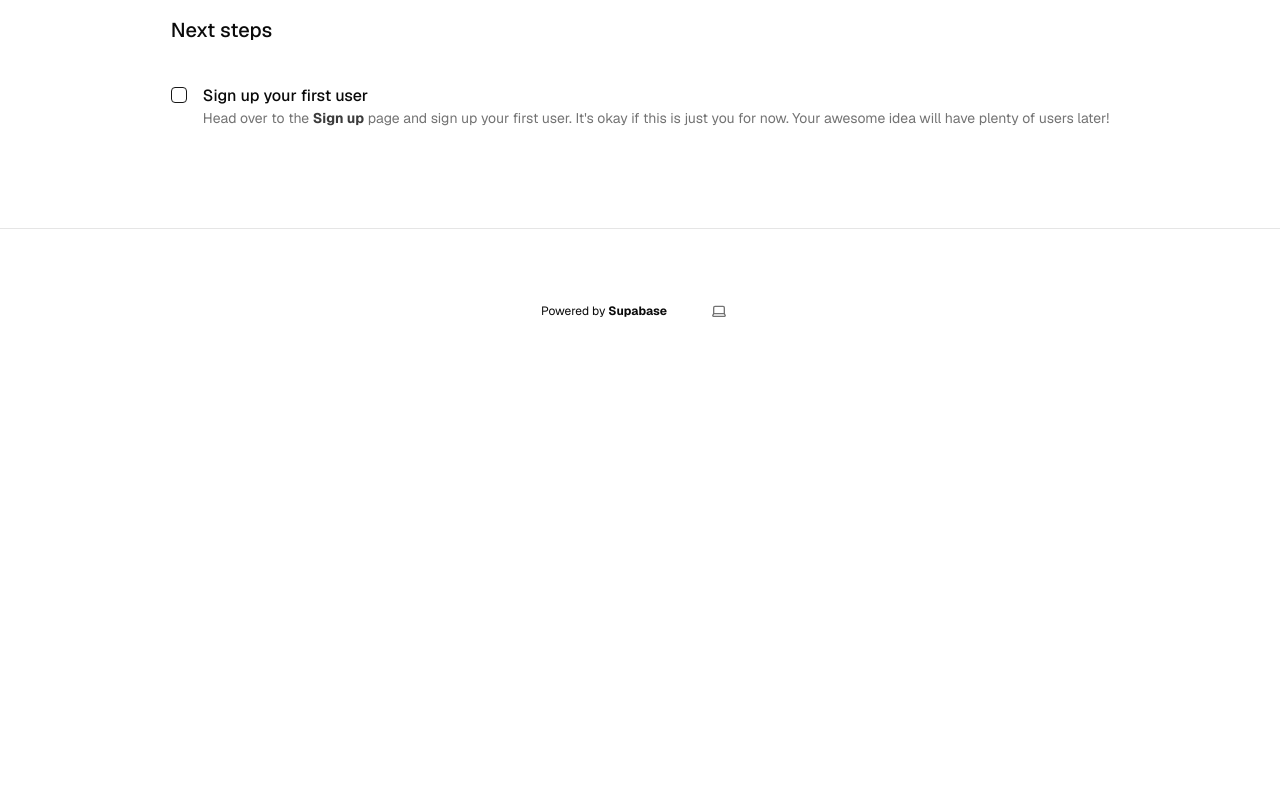
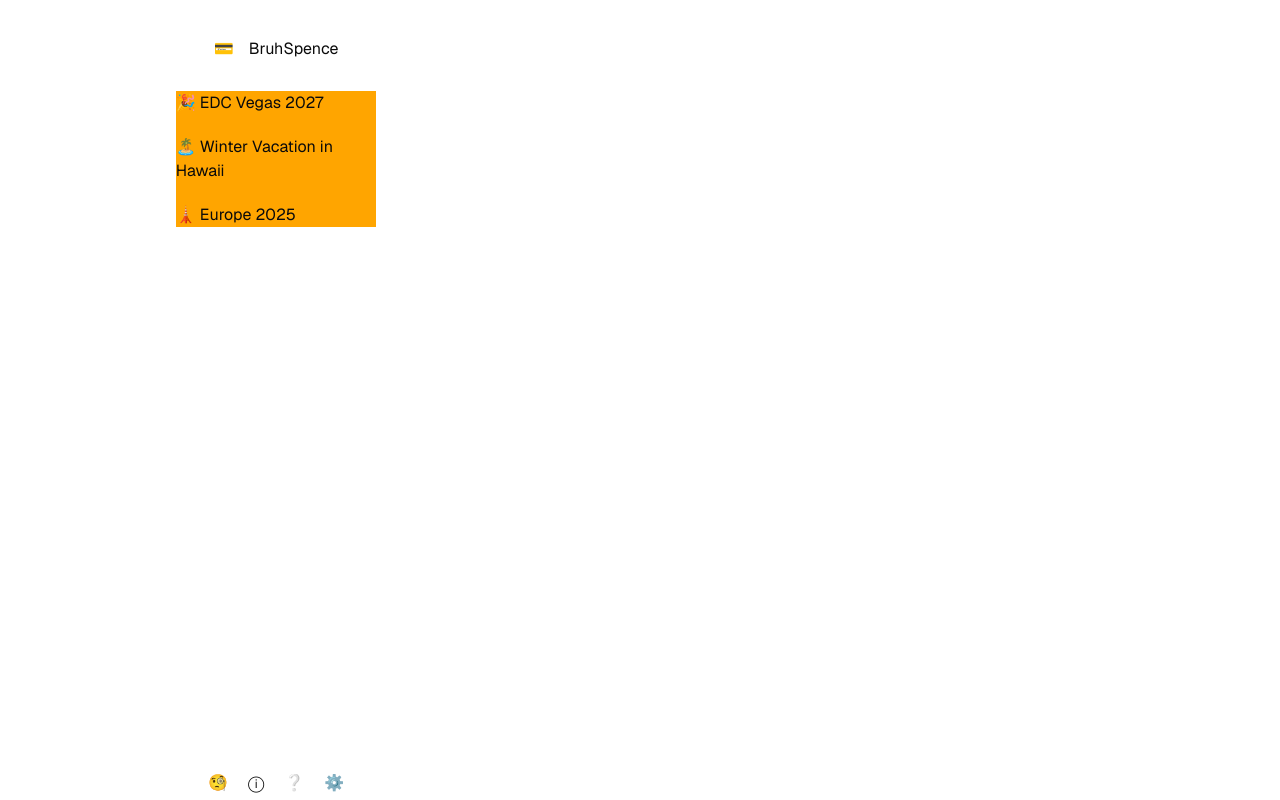
Before and after one commit to CalvinFronda/bruhspence, a Next.js app: page / in a window 1280 px wide. Shown: the part 580-1380 px from the top of the page. Before the commit the page ends 973 px from the top, so only its background shows below. Built offline with nearby package versions, Linux system fonts and the light colour scheme; no server answers.

Commit message:
- created sidebar structure 	- groups/events 	- logo/brand name 	- user settings

```diff
--- a/app/page.tsx
+++ b/app/page.tsx
@@ -1,4 +1,5 @@
 import Hero from "@/components/hero";
+import Sidebar from '@/components/sidebar';
 import ConnectSupabaseSteps from "@/components/tutorial/connect-supabase-steps";
 import SignUpUserSteps from "@/components/tutorial/sign-up-user-steps";
 import { hasEnvVars } from "@/utils/supabase/check-env-vars";
@@ -7,6 +8,7 @@ export default async function Home() {
   return (
     <>
       <Hero />
+      <Sidebar />
       <main className="flex-1 flex flex-col gap-6 px-4">
         <h2 className="font-medium text-xl mb-4">Next steps</h2>
         {hasEnvVars ? <SignUpUserSteps /> : <ConnectSupabaseSteps />}
--- /dev/null
+++ b/components/sidebar/groups.jsx
@@ -0,0 +1,36 @@
+import React from 'react'
+/**
+ *  add an on click event to each group
+ *  to render that event in the main content container
+ */
+const dummy = [
+    {
+        id: 1,
+        name: 'EDC Vegas 2027',
+        icon: '🎉',
+    },
+    {
+        id: 2,
+        name: 'Winter Vacation in Hawaii',
+        icon: '🏝️',
+    },
+    {
+        id: 3,
+        name: 'Europe 2025',
+        icon: '🗼',
+    },
+];
+
+const Groups = () => {
+    return (
+        <div className="groups">
+            {dummy.map((group) => (
+                <div key={group.id} className="group">
+                    {group.icon} {group.name}
+                </div>
+            ))}
+        </div>
+    )
+}
+
+export default Groups;
--- /dev/null
+++ b/components/sidebar/index.jsx
@@ -0,0 +1,19 @@
+import React from 'react';
+import Logo from './logo';
+import Groups from './groups';
+import UserSettings from './userSettings';
+import './styles.css';
+
+const Sidebar = () => {
+    return (
+        <div className="sidebar">
+            <div className="content">
+                <Logo />
+                <Groups />
+            </div>
+            <UserSettings />
+        </div>
+    )
+}
+
+export default Sidebar;
--- /dev/null
+++ b/components/sidebar/logo.jsx
@@ -0,0 +1,12 @@
+import React from 'react';
+
+const Logo = () => {
+    return (
+        <div className="logo">
+            <div>💳</div>
+            <h1>BruhSpence</h1>
+        </div>
+    )
+}
+
+export default Logo
--- /dev/null
+++ b/components/sidebar/styles.css
@@ -0,0 +1,36 @@
+.sidebar {
+    display: flex;
+    justify-content: space-between;
+    align-items: flex-start;
+    flex-direction: column;
+    border: 1px solid white;
+    border-radius: 10px;
+    height: 100vh;
+    padding: 20px;
+    width: 25%;
+}
+
+.logo {
+    display: flex;
+    justify-content: center;
+    gap: 15px;
+    margin-bottom: 30px;
+}
+
+.groups {
+    display: flex;
+    justify-content: center;
+    align-items: flex-start;
+    flex-direction: column;
+    gap: 20px;
+    background: orange;
+}
+
+.user-settings {
+    display: flex;
+    justify-content: center;
+    align-items: center;
+    gap: 20px;
+    width: 100%;
+    cursor: pointer;
+}
--- /dev/null
+++ b/components/sidebar/userSettings.jsx
@@ -0,0 +1,15 @@
+import React from 'react'
+
+const UserSettings = () => {
+
+    return (
+        <div className="user-settings">
+            <div>🧐</div>
+            <div>ⓘ</div>
+            <div>❔</div>
+            <div>⚙️</div>
+        </div>
+    )
+}
+
+export default UserSettings;
```
Also changed, not shown: components/sidebar/wallet.png (added).
